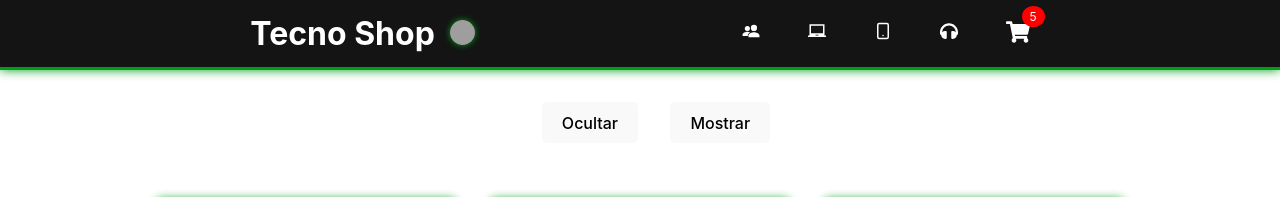
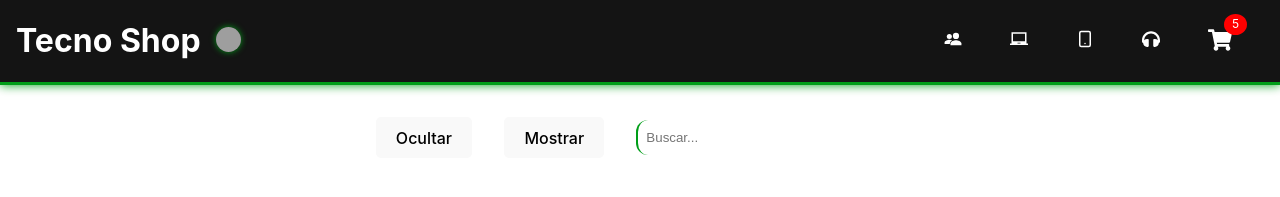
Before and after one commit to EZE1905/entrega_react, a React (Vite) app: page / in a window 1280 px wide. Shown: the top 197 px of the page. Built offline with nearby package versions, Linux system fonts and the light colour scheme; grey boxes are pictures that could not be loaded.

Commit message:
barra busqueda agregada

```diff
--- a/src/App.css
+++ b/src/App.css
@@ -3,9 +3,12 @@
     height: 100vh;
 }
 
+/*? Botones ?*/
+
 .contenedor-btn {
     display: flex;
     justify-content: center;
+    align-items: center;
 }
 
 .btn-accion {
@@ -13,6 +16,7 @@
     border-radius: 5px;
     border: 1px solid transparent;
     transition: all 0.2s;
+    outline: none !important;
 }
 
 .btn-accion:hover {
@@ -21,3 +25,32 @@
     border: 1px solid #009e18;
     transform: scale(1.1);
 }
+
+/*? Buscador ?*/
+
+.busqueda {
+    width: 300px;
+    height: 35px;
+    margin: auto;
+    margin: 2rem 0 0.5rem 2rem;
+}
+
+.busqueda input {
+    height: 35px;
+    width: 100%; /* Cambiado a 100% para adaptarse al contenedor */
+    border: none;
+    border-left: #009e18 2px solid;
+    border-radius: 12px;
+    padding-left: 0.5rem;
+    transition: border 0.3s, box-shadow 0.3s;
+    background-color: transparent;
+    box-sizing: border-box; /* Añadido para incluir el padding y border en el tamaño total */
+}
+
+.busqueda input:focus {
+    outline: none;
+    border: none;
+    border-left: #009e18 2px solid;
+    border-top: #009e18 2px solid; /* Mantener consistencia en el borde */
+    box-shadow: 0 0 5px rgba(0, 158, 24, 0.5); /* Indicador de foco alternativo */
+}
--- a/src/App.jsx
+++ b/src/App.jsx
@@ -21,6 +21,9 @@ function App() {
                     <button className="btn-accion" onClick={mostrar}>
                         Mostrar
                     </button>
+                    <div className="busqueda">
+                        <input type="text" placeholder="Buscar..." />
+                    </div>
                 </div>
                 <main>{productos ? <Main /> : null}</main>
             </div>
--- a/src/componentes/navbar.css
+++ b/src/componentes/navbar.css
@@ -1,11 +1,16 @@
 .navbar {
     background-color: #141414;
     padding: 1rem;
+    padding-right: 3rem;
     display: flex;
-    justify-content: space-evenly;
+    justify-content: space-between;
     align-items: center;
     border-bottom: #009e18 3px solid;
     box-shadow: #009e18 0px 0px 10px;
+    position: sticky;
+    top: 0;
+    z-index: 1;
+    height: 50px;
 }
 
 .navbar h1 {
```
